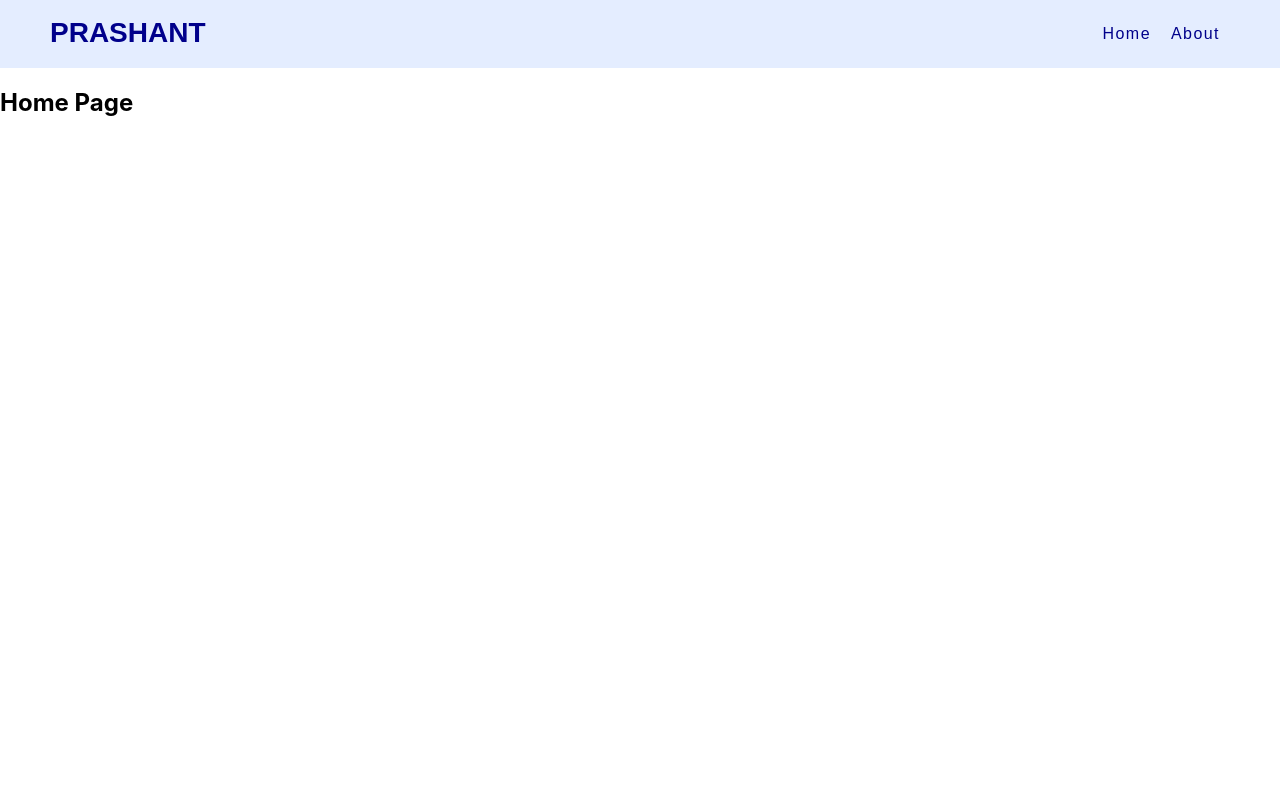
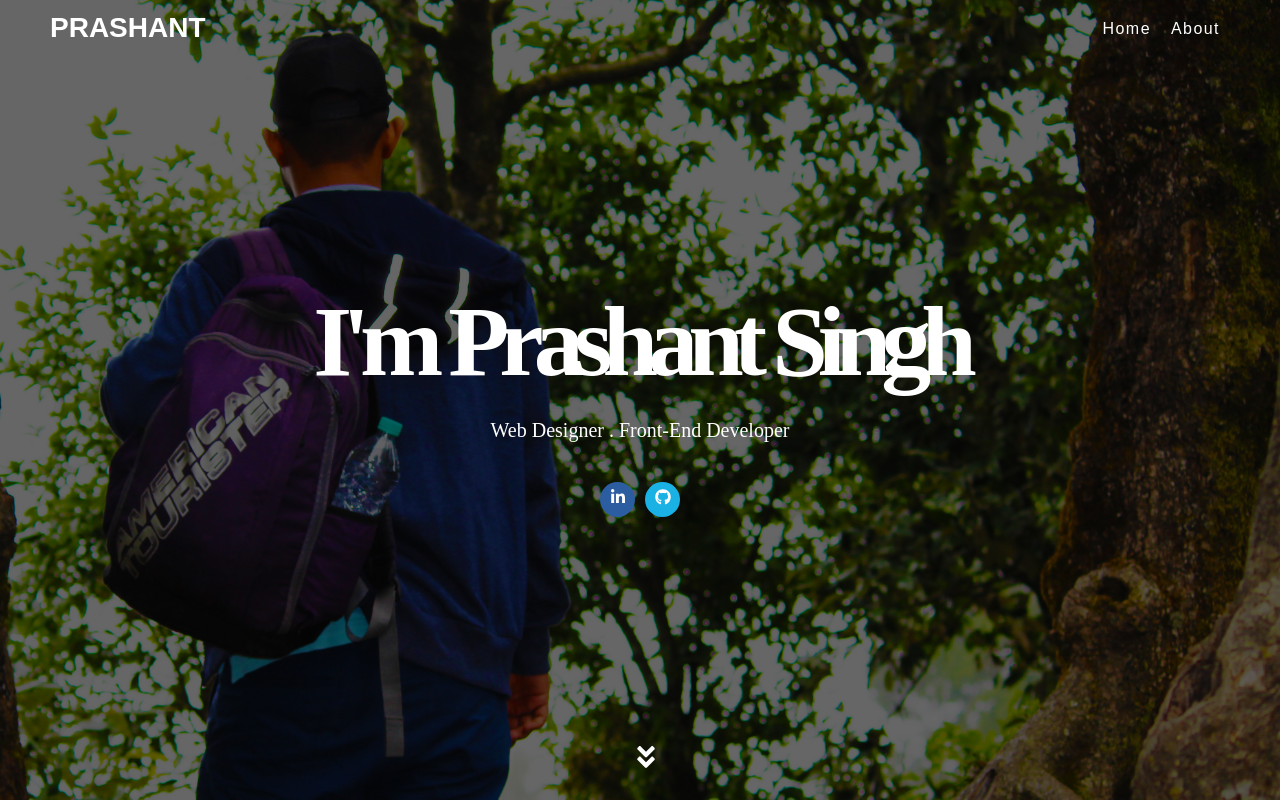
Before and after one commit to pras75299/my-portfolio, a React (Create React App) app: page / in a window 1280 px wide. Shown: the top 802 px of the page. Built offline with nearby package versions, Linux system fonts and the light colour scheme; the HTML template or start-up script is replaced by a standard one.

Commit message:
add smooth scroll to navbar and add banner with icons

```diff
--- a/src/components/Home/Home.js
+++ b/src/components/Home/Home.js
@@ -1,8 +1,27 @@
 import React from "react";
-const Home = () => {
-    return <section className="homeSection" id="home">
-      <h1>Home Page</h1>
-    </section>;
-  };
-
-  export default Home;
+import classes from './Home.module.css';
+import { Link } from 'react-scroll'
+import { FaGithub, FaLinkedinIn, FaAngleDoubleDown } from 'react-icons/fa';
+export default function Home() {
+  return (<>
+    <section className={classes.introSection} id="home">
+        <div className={classes.bgCms}></div>
+		<div className={classes.introInner}>
+			<div className={classes.introContent}>
+				<h2><span>I'm</span> Prashant Singh</h2>
+				<p>Web Designer . Front-End Developer</p>
+				<div className={classes.socialLinks}>
+					<a href="#" className={classes.facebook}><FaLinkedinIn/></a>
+					<a href="#" className={classes.twitter}><FaGithub/></a>
+				</div>
+				<div className={classes.downSection}>
+                    <Link activeClass="active" spy={true} smooth={true} to='about' offset={200}>
+                        <FaAngleDoubleDown className={classes.bounce}/>
+                    </Link>
+			    </div>
+		    </div>
+		</div>
+	</section>
+    </>
+  );
+}
--- /dev/null
+++ b/src/components/Home/Home.module.css
@@ -0,0 +1,237 @@
+.homepageSection{
+    margin-top: 60px;
+    padding-top: 20px;
+
+}
+
+.introSection {
+    height: 100vh;
+    position: relative;
+    background: url(../../images/bg.jpg) left top no-repeat;
+    background-size: cover;
+  }
+
+  .bgCms {
+    position: absolute;
+    width: 100%;
+    height: 100%;
+    left: 0;
+    top: 0;
+  }
+
+  .bgCms:after {
+    position: absolute;
+    content: "";
+    width: 100%;
+    height: 100%;
+    left: 0;
+    top: 0;
+    background: #000;
+    opacity: 0.6;
+  }
+
+
+  .introButton {
+    position: absolute;
+    bottom: 50px;
+    left: 43%;
+  }
+
+  .introButton a:hover {
+    color: #fff;
+  }
+
+  .siteBtn:hover {
+    color: #fff;
+  }
+
+  #round {
+    position: absolute;
+    top: 0;
+    left: 0;
+  }
+
+  .introInner {
+    position: absolute;
+    width: 100%;
+    height: 100%;
+    left: 0;
+    top: 0;
+    z-index: 2;
+    display: table;
+  }
+
+  .introInner .introContent {
+    display: table-cell;
+    vertical-align: middle;
+    text-align: center;
+  }
+
+  .introInner .introContent .container {
+    padding-left: 60px;
+  }
+
+  .introInner .introContent h2 {
+    color: #fff;
+    font-family: 'Pacifico', cursive;
+    font-size: 100px;
+    letter-spacing: -10px;
+    font-weight: bold;
+  }
+
+  .introInner .introContent p {
+    margin-top: 20px;
+    color: #fff;
+    font-size: 20px;
+    font-family: 'Gloria Hallelujah', cursive;
+  }
+
+  .contentUp {
+    position: relative;
+    z-index: 10;
+  }
+
+  .typedCursor {
+    opacity: 1;
+    -webkit-animation: blink 0.7s infinite;
+    -moz-animation: blink 0.7s infinite;
+    animation: blink 0.7s infinite;
+  }
+
+@keyframes blink {
+    0% {
+      opacity: 1;
+    }
+    50% {
+      opacity: 0;
+    }
+    100% {
+      opacity: 1;
+    }
+}
+
+@-webkit-keyframes blink {
+    0% {
+      opacity: 1;
+    }
+    50% {
+      opacity: 0;
+    }
+    100% {
+      opacity: 1;
+    }
+}
+.socialLinks{
+    margin-top: 40px;
+}
+.socialLinks a {
+    display: inline-table;
+    text-align: center;
+    height: 35px;
+    width: 35px;
+    line-height: 35px;
+    color: #fff;
+    border-radius: 50%;
+    margin: 0 5px;
+    transition: all 0.3s ease;
+}
+
+.socialLinks a.facebook {
+    background: #2D5DA1;
+}
+.socialLinks a.twitter {
+    background: #1AB1E5;
+}
+
+.bounce {
+    display: inline-block;
+    position: relative;
+    -moz-animation: bounce 0.5s infinite linear;
+    -o-animation: bounce 0.5s infinite linear;
+    -webkit-animation: bounce 0.5s infinite linear;
+    animation: bounce 0.5s infinite linear;
+    color: #fff;
+    font-size: 28px;
+}
+
+
+@-webkit-keyframes bounce {
+    0% {
+      top: 0;
+    }
+    50% {
+      top: -0.2em;
+    }
+    70% {
+      top: -0.3em;
+    }
+    100% {
+      top: 0;
+    }
+}
+
+@-moz-keyframes bounce {
+    0% {
+      top: 0;
+    }
+    50% {
+      top: -0.2em;
+    }
+    70% {
+      top: -0.3em;
+    }
+    100% {
+      top: 0;
+    }
+}
+
+@-o-keyframes bounce {
+    0% {
+      top: 0;
+    }
+    50% {
+      top: -0.2em;
+    }
+    70% {
+      top: -0.3em;
+    }
+    100% {
+      top: 0;
+    }
+}
+
+@-ms-keyframes bounce {
+    0% {
+      top: 0;
+    }
+    50% {
+      top: -0.2em;
+    }
+    70% {
+      top: -0.3em;
+    }
+    100% {
+      top: 0;
+    }
+}
+
+@keyframes bounce {
+    0% {
+      top: 0;
+    }
+    50% {
+      top: -0.2em;
+    }
+    70% {
+      top: -0.3em;
+    }
+    100% {
+      top: 0;
+    }
+}
+
+.downSection {
+    position: absolute;
+    bottom: 20px;
+    left: 49.4%;
+}
--- a/src/components/Nav/Nav.js
+++ b/src/components/Nav/Nav.js
@@ -1,11 +1,25 @@
-import React from "react";
+import React, { useEffect } from "react";
 import classes from './Nav.module.css';
 import { AiOutlineBars } from 'react-icons/ai';
 import { Link } from 'react-scroll'
 
 function Nav() {
+  useEffect(() => {
+    const header = document.getElementById("myHeader");
+    const sticky = header.offsetTop;
+    const scrollCallBack = window.addEventListener("scroll", () => {
+      if (window.pageYOffset > sticky) {
+        header.classList.add("sticky");
+      } else {
+        header.classList.remove("sticky");
+      }
+    });
+    return () => {
+      window.removeEventListener("scroll", scrollCallBack);
+    };
+  }, []);
   return (
-    <header className={classes.headerSection}>
+    <header id="myHeader" className={classes.headerSection}>
       <div className={classes.logo}>
         <Link activeClass="active" spy={true} smooth={true} to='home'>PRASHANT</Link>
       </div>
--- a/src/components/Nav/Nav.module.css
+++ b/src/components/Nav/Nav.module.css
@@ -1,13 +1,19 @@
 .headerSection {
-    /* position: absolute;
+  position: absolute;
   top: 0;
-    left: 0; */
+  left: 0;
   width: 100%;
   z-index: 999;
-    padding: 15px 50px;
+  padding: 10px 50px;
   float: left;
-    background: #e4edff;
+  background: transparent;
   margin-bottom: 20px;
+}
+
+.headerSection.sticky {
+  position: fixed;
+  background: #000;
+  padding: 10px 50px;
 }
 
 .headerSection .logo {
@@ -16,7 +22,7 @@
 }
 
 .headerSection .logo a {
-    color: darkblue;
+  color: #fff;
   font-size: 28px;
   line-height: 36px;
   font-weight: 800;
@@ -37,7 +43,7 @@
 .headerSection .menuList li a {
   display: inline-block;
   padding: 10px;
-    color: darkblue;
+  color: #fff;
   position: relative;
   font-family: 'Athiti', sans-serif;
   font-size: 16px;
@@ -53,7 +59,7 @@
   bottom: 6px;
   left: 50%;
   margin-left: 0px;
-    background: #673AB7;
+  background: #fff;
   -webkit-transition: all 0.3s ease 0s;
   transition: all 0.3s ease 0s;
 }
@@ -81,9 +87,11 @@
 .headerSection.sticky .menuList li a {
   color: #a0a0a0;
 }
+
 .responsive {
   display: none;
 }
+
 @media only screen and (max-width: 767px) {
   .responsive {
     display: block;
```
Lines whose indentation alone changed are shown as unchanged.
